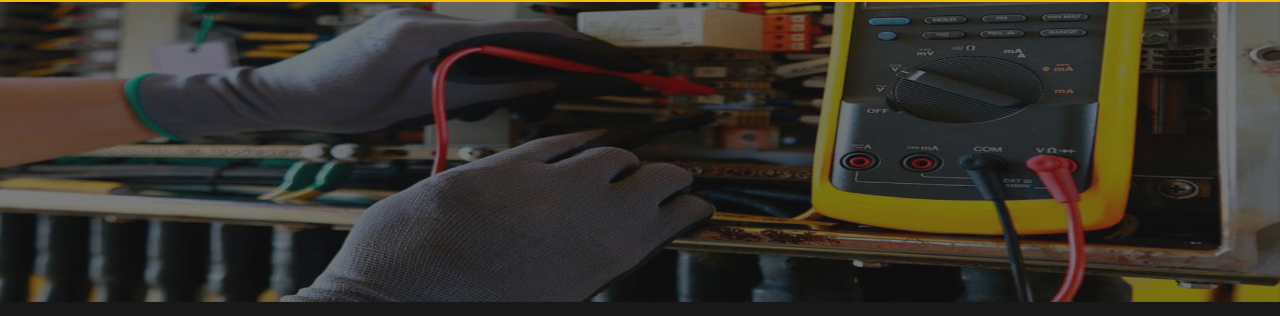
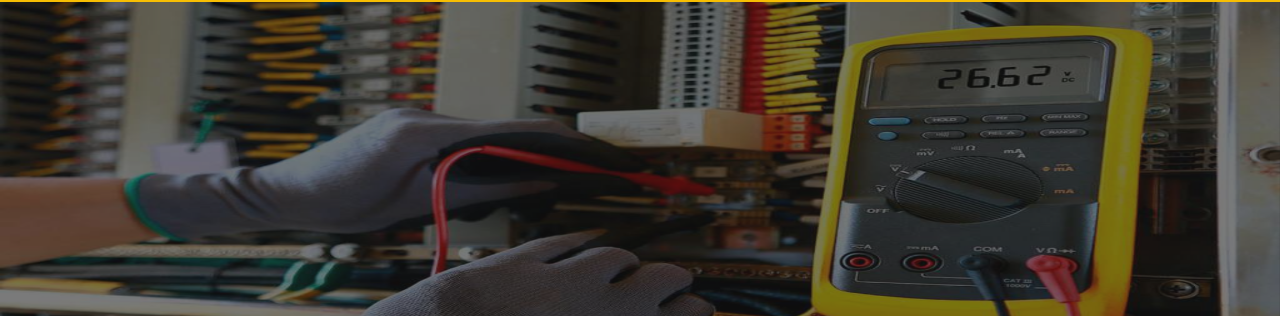
Before and after one commit to gdavidev/Codigo_Instalacoes, a plain HTML site: page index.html in a window 1280 px wide. Shown: the part 161-477 px from the top of the page. Drawn offline with Linux system fonts and the light colour scheme.

Commit message:
Update index.html

```diff
--- a/index.html
+++ b/index.html
@@ -36,7 +36,7 @@
             <img src="Assets/Media/Banners/BannerMedindoCorrente.jpg" alt="MedindoCorrente">
         </div>
         <div class="slider_obj fade">
-            <img src="Assets/Media/Banners/BannerMedindoTensão.jpg" alt="MedindoTensão" style="margin-top: -100px;">
+            <img src="Assets/Media/Banners/BannerMedindoTensão.jpg" alt="MedindoTensão">
         </div>
         <div class="slider_obj fade">
             <img src="Assets/Media/Banners/BannerBornes.jpg" alt="Bornes">
```
